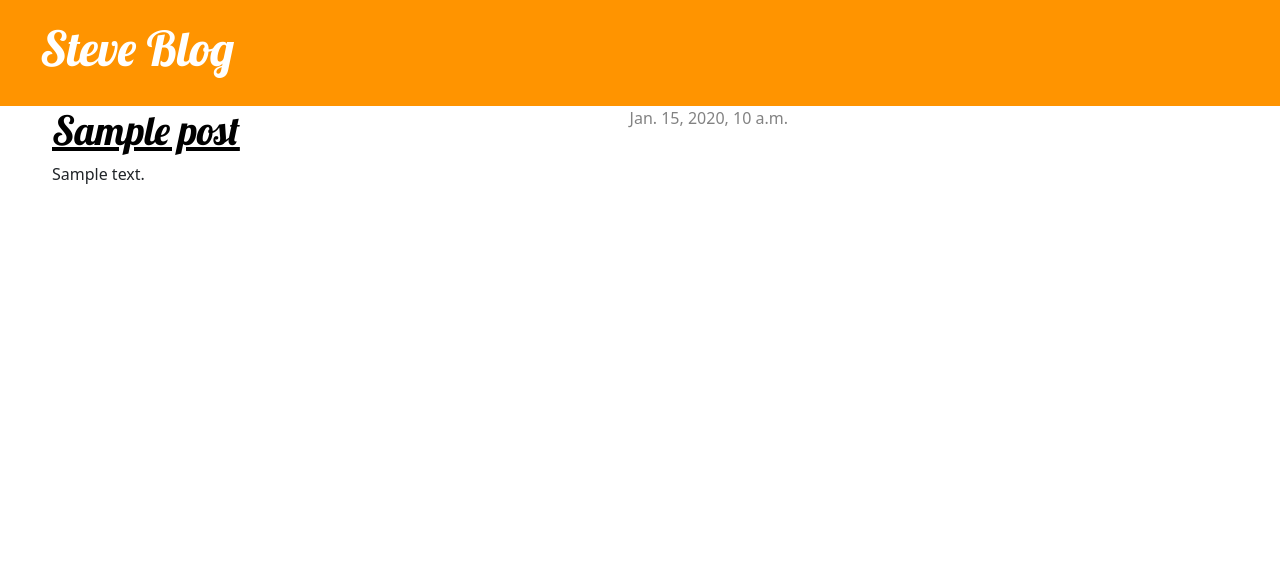
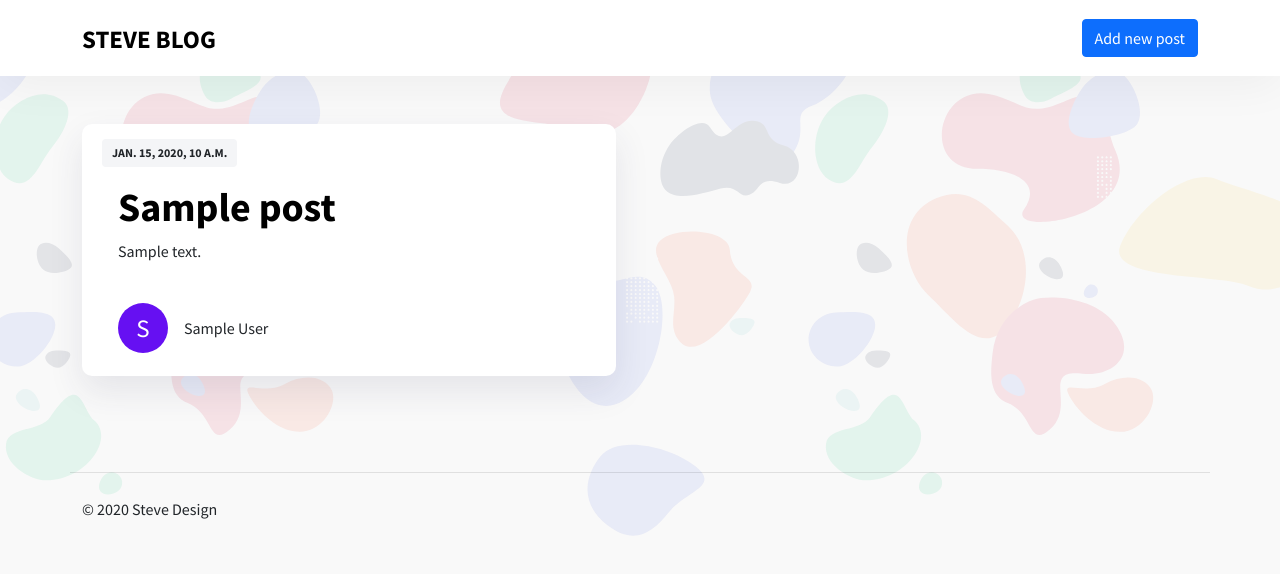
Before and after one commit to stevefoldy/my-first-blog, a Django app: template blog/templates/blog/post_list.html in a window 1280 px wide. Shown: the top 574 px of the page. Run offline with Django 3.2, Linux system fonts and the light colour scheme; the template is opened without the code that fills it: most values are stand-ins (such as "Sample title", 1, 10 or a date in 2020).

Commit message:
add blog background, set blog card style

```diff
--- a/blog/static/css/blog.css
+++ b/blog/static/css/blog.css
@@ -1,47 +1,84 @@
-.page-header {
-    background-color: #ff9400;
-    margin-top: 0;
-    padding: 20px 20px 20px 40px;
+:root {
+    --bs-blue: red;
 }
 
-.page-header h1, .page-header h1 a, .page-header h1 a:visited, .page-header h1 a:active {
-    color: #ffffff;
-    font-size: 36pt;
+body {
+    font-family: 'Source Sans Pro', sans-serif;
+    font-size: 16px;
+    background: url('../img/svg/background.svg') #f9f9f9 top center no-repeat;
+}
+
+h1, h2, h3, h4, h5, h6 {
+    font-weight: bold;
+}
+
+a {
+    color: black;
     text-decoration: none;
 }
 
-.content {
-    margin-left: 40px;
+.btn {
+    font-family: 'Source Sans Pro', sans-serif;
 }
 
-h1, h2, h3, h4 {
-    font-family: 'Lobster', cursive;
+.sticky-header {
+    padding: 10px 30px;
+    display: flex;
+    align-items: center;
+    justify-content: space-between;
+    box-shadow: 0 0.5rem 2.875rem rgba(0,0,0,0.05);
+    position: -webkit-sticky; /* Safari */
+    position: sticky;
+    top: 0;
+    z-index: 10;
+    background: white;
 }
 
-.date {
-    float: right;
-    color: #828282;
+.sticky-header-logo {
+    text-transform: uppercase;
+    font-size: 25px;
+    text-decoration: none;
 }
 
-.save {
-    float: right;
+.post-date {
+    padding: 5px 10px;
+    font-size: 12px;
+    font-weight: bold;
+    text-transform: uppercase;
+    background: #F4F5F7;
+    border-radius: 4px;
+
 }
 
-.post-form textarea, .post-form input {
-    width: 100%;
+.post-author-badge {
+    width: 50px;
+    height: 50px;
+    border-radius: 100%;
+    background: var(--bs-indigo);
+    color: white;
+    font-size: 0;
+    text-align: center;
+    line-height: 50px;
+    font-weight: 500;
 }
 
-.top-menu, .top-menu:hover, .top-menu:visited {
-    color: #ffffff;
-    float: right;
-    font-size: 26pt;
-    margin-right: 20px;
+.post-author-badge:first-letter {
+    text-transform: uppercase;
+    font-size: 25px;
 }
 
-.post {
-    margin-bottom: 70px;
+.card {
+    background: white;
+    border: 0;
+    padding: 15px 20px;
+    border-radius: 10px;box-shadow: 0px 15px 35px rgba(50, 50, 93, 0.1);
 }
 
-.post h1 a, .post h1 a:visited {
-    color: #000000;
+.card-footer {
+    background: transparent;
+    border-top: 0;
 }
+
+.footer-row {
+    border-top: 1px solid rgba(0, 0, 0, 0.1);
+}
--- a/blog/templates/blog/base.html
+++ b/blog/templates/blog/base.html
@@ -8,23 +8,35 @@
 
     <!-- Bootstrap CSS -->
     <link href="https://cdn.jsdelivr.net/npm/bootstrap@5.0.2/dist/css/bootstrap.min.css" rel="stylesheet" integrity="sha384-EVSTQN3/azprG1Anm3QDgpJLIm9Nao0Yz1ztcQTwFspd3yD65VohhpuuCOmLASjC" crossorigin="anonymous">
-    <link href="https://fonts.googleapis.com/css?family=Lobster&subset=latin,latin-ext" rel="stylesheet" type="text/css">
+    <link rel="preconnect" href="https://fonts.googleapis.com">
+    <link rel="preconnect" href="https://fonts.gstatic.com" crossorigin>
+    <link href="https://fonts.googleapis.com/css2?family=Source+Sans+Pro:wght@300;400;700;900&display=swap" rel="stylesheet">
     <link rel="stylesheet" href="{% static 'css/blog.css' %}">
 
     <title>Hello, world!</title>
   </head>
   <body>
-    <div class="page-header">
-        <h1><a href="/">Steve Blog</a></h1>
+    <div class="sticky-header">
+        <div class="container d-flex justify-content-between align-items-center">
+            <h1><a class="sticky-header-logo" href="/">Steve Blog</a></h1>
+            <a href="{% url 'post_new' %}" class="btn btn-primary"><span class="">Add new post</span></a>
+        </div>
     </div>
-    <div class="content container">
+    <div class="content container my-5">
         <div class="row">
-            <div class="col-md-8">
+            <div class="row col-md-12">
             {% block content %}
             {% endblock %}
             </div>
         </div>
     </div>
+    <footer class="container">
+        <div class="footer-row row py-4">
+            <div class="col-12">
+                © 2020 Steve Design
+            </div>
+        </div>
+    </footer>
     <script src="https://cdn.jsdelivr.net/npm/bootstrap@5.0.2/dist/js/bootstrap.bundle.min.js" integrity="sha384-MrcW6ZMFYlzcLA8Nl+NtUVF0sA7MsXsP1UyJoMp4YLEuNSfAP+JcXn/tWtIaxVXM" crossorigin="anonymous"></script>
   </body>
 </html>
--- a/blog/templates/blog/post_detail.html
+++ b/blog/templates/blog/post_detail.html
@@ -1,13 +1,13 @@
 {% extends 'blog/base.html' %}
 
 {% block content %}
-    <div class="post">
+    <div class="post col-6 m-auto">
+        <h1 class="text-center">{{ post.title }}</h1>
         {% if post.published_date %}
             <div class="date">
                 {{ post.published_date }}
             </div>
         {% endif %}
-        <h1>{{ post.title }}</h1>
         <p>{{ post.text|linebreaksbr }}</p>
     </div>
 {% endblock %}
--- a/blog/templates/blog/post_list.html
+++ b/blog/templates/blog/post_list.html
@@ -1,12 +1,26 @@
 {% extends 'blog/base.html' %}
 {% block content %}
     {% for post in posts %}
-        <div class="post">
-            <div class="date">
-                {{ post.published_date }}
+        <div class="col-6 post">
+            <div class="post-inner">
+                <div class="card mb-5">
+                    <div class="d-flex">
+                        <div class="post-date">
+                            {{ post.published_date }}
+                        </div>
+                    </div>
+                    <div class="card-body">
+                    <h1><a href="{% url 'post_detail' pk=post.pk %}">{{ post.title }}</a></h1>
+                    <p>{{ post.text|linebreaksbr }}</p>
+                    </div>
+                    <div class="card-footer">
+                        <div class="d-flex align-items-center">
+                            <div class="post-author-badge">{{post.author}}</div>
+                            <div class="post-author ms-3">{{ post.author }}</div>
+                        </div>
+                    </div>
+                </div>
             </div>
-            <h1><a href="{% url 'post_detail' pk=post.pk %}">{{ post.title }}</a></h1>
-            <p>{{ post.text|linebreaksbr }}</p>
         </div>
     {% endfor %}
 {% endblock %}
--- a/blog/urls.py
+++ b/blog/urls.py
@@ -4,4 +4,5 @@ from . import views
 urlpatterns = [
     url(r'^$', views.post_list, name='post_list'),
     url(r'^post/(?P<pk>[0-9]+)/$', views.post_detail, name='post_detail'),
+    url(r'^post/new/$', views.post_new, name='post_new'),
 ]
```
Also changed, not shown: blog/forms.py (added, +9 -0 lines), blog/templates/blog/post_edit.html (added, +9 -0 lines), blog/views.py (+15 -0 lines), blog/static/img/svg/background.svg (added).
